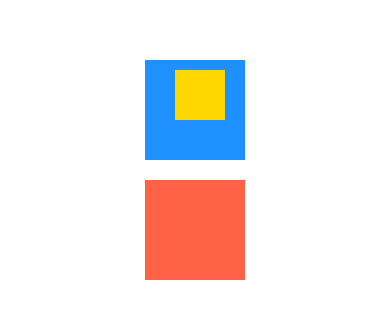
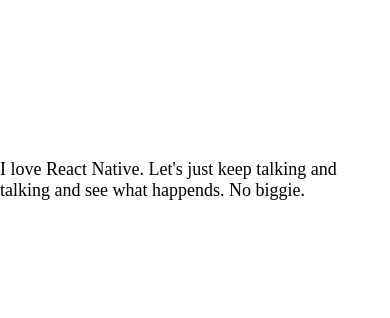
Before and after one commit to melher39/donewithit, a React Native app: screen / in a window 390 px wide. Shown: the part 242-560 px from the top of the page. Built offline with nearby package versions, Linux system fonts and the light colour scheme.

Commit message:
created a new component just for the text. we can re-use the same tyles across the app with this. learned font styling and how to encapsulate styles. used props.children also

```diff
--- a/App.js
+++ b/App.js
@@ -3,16 +3,16 @@
 // import ViewImageScreen from "./app/screens/ViewImageScreen.js";
 import {
   View,
-  StyleSheet
+  StyleSheet,
+  Text
 } from "react-native";
+
+import AppText from "./app/components/AppText.js";
 
 export default function App() {
   return (
     <View style={styles.container}>
-      <View style={styles.box1}>
-        <View style={styles.box2}></View>
-      </View>
-      <View style={styles.box3}></View>
+      <AppText style={styles.text1}>I love React Native. Let's just keep talking and talking and see what happends. No biggie.</AppText>
     </View>
   );
 };
@@ -23,24 +23,15 @@
     justifyContent: "center",
     alignItems: "center"
   },
-  box1: {
-    backgroundColor: "dodgerblue",
-    width: 100,
-    height: 100,
-    padding: 20,
-    paddingHorizontal: 10,
-    paddingVertical: 10,
-    paddingLeft: 30
-  },
-  box2: {
-    backgroundColor: "gold",
-    width: 50,
-    height: 50
-  },
-  box3: {
-    backgroundColor: "tomato",
-    width: 100,
-    height: 100,
-    margin: 20
+  text1: {
+    fontSize: 30,
+    // fontFamily: "Courier"
+    fontStyle: "italic",
+    fontWeight: "bold",
+    color: "red",
+    textTransform: "uppercase",
+    // textDecorationLine: "line-through"
+    textAlign: "justify",
+    lineHeight: 60
   }
 })
--- /dev/null
+++ b/app/components/AppText.js
@@ -0,0 +1,16 @@
+import React from "react";
+import { Text, StyleSheet, Platform } from "react-native";
+
+const AppText = ({ children }) =>
+    <Text style={styles.text}>
+        {children}
+    </Text>
+
+const styles = StyleSheet.create({
+    text: {
+        fontSize: 18,
+        fontFamily: Platform.OS === "android" ? "Roboto" : "Avenir",
+    }
+});
+
+export default AppText;
```
